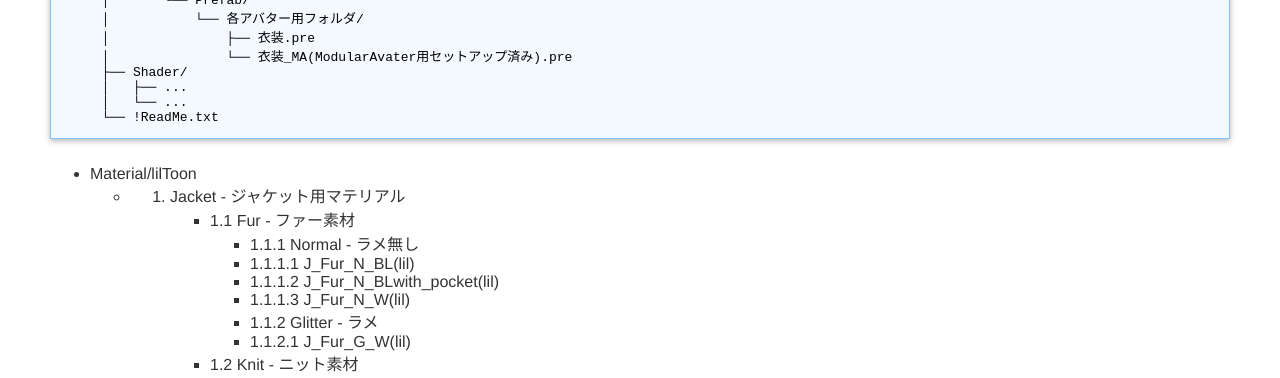
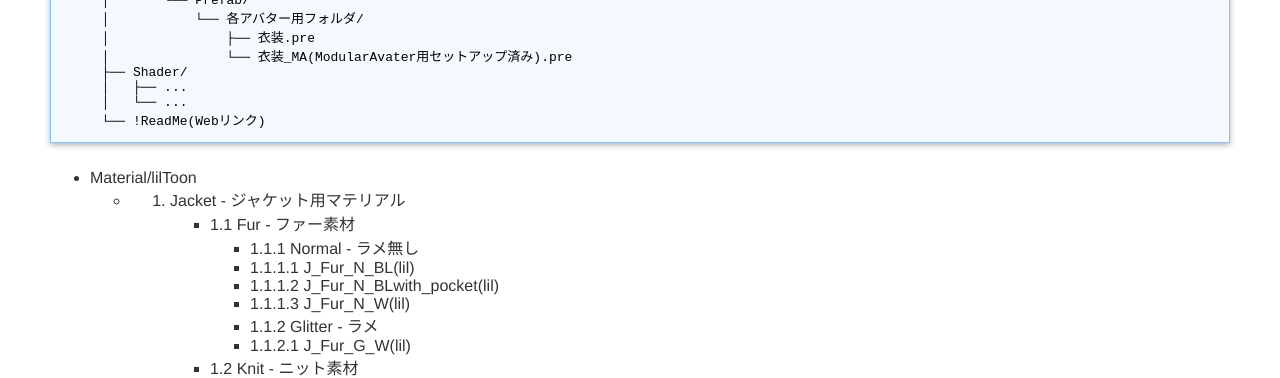
Before and after one commit to KLJP01/CasualAndCoolJacketManual, a Jekyll site: the page built from index.md, in a window 1280 px wide and 900 px high. Shown: the part 509-887 px from the top of the window. Built offline with Jekyll 4.4.1, drawn with Linux system fonts in a browser that asks for light colours; some of the changed text lies outside the part shown.

Commit message:
:bug: Fix

````diff
--- a/index.md
+++ b/index.md
@@ -32,7 +32,7 @@ title: ディレクトリ構造と簡単なマテリアル説明
     ├── Shader/
     │   ├── ...
     │   └── ...
-    └── !ReadMe.txt
+    └── !ReadMe(Webリンク)
 ```
 
 - Material/lilToon
````
